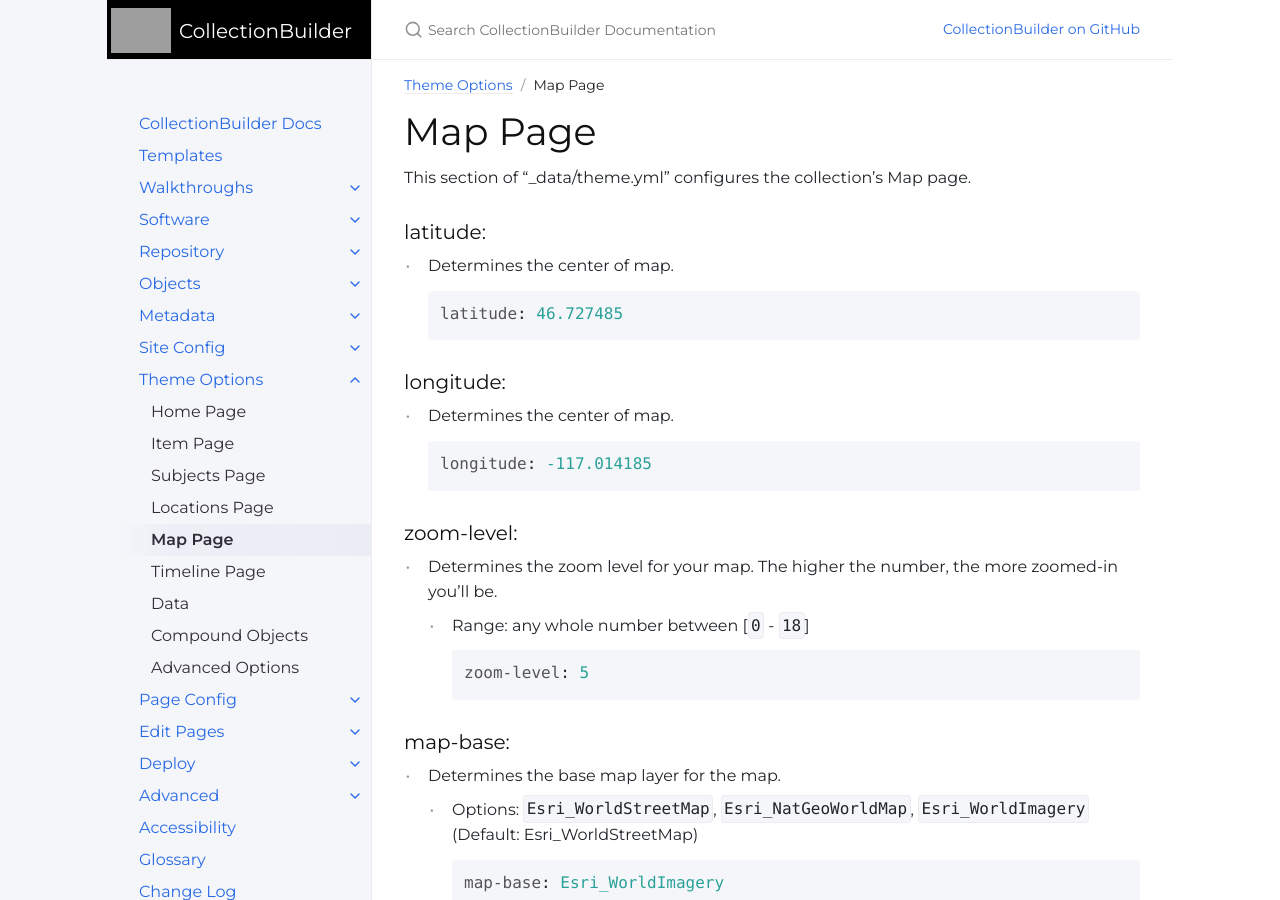
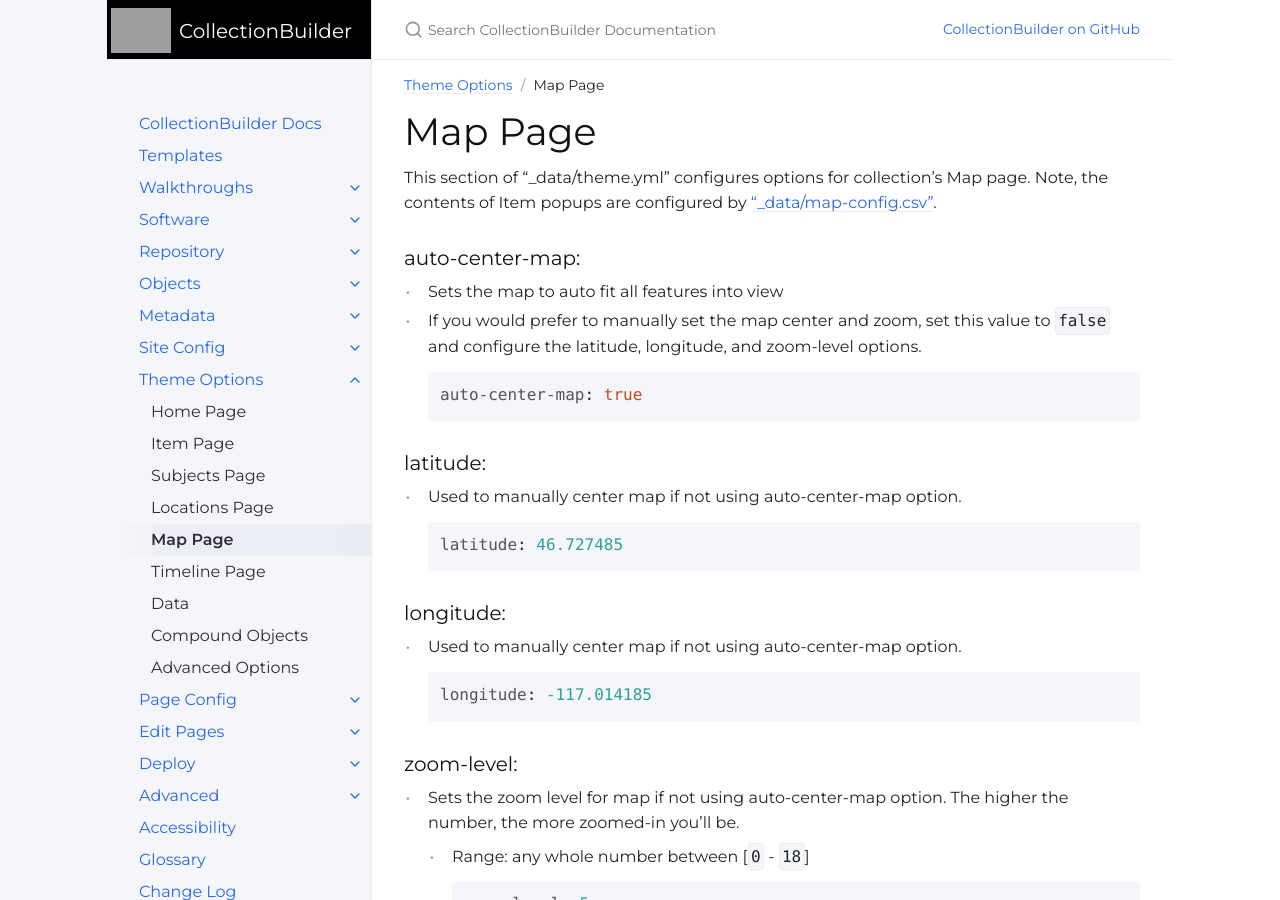
Before and after one commit to CollectionBuilder/cb-docs, a Jekyll site: the page built from docs/theme/map.md, in a window 1280 px wide and 900 px high. Built offline with Jekyll 4.4.1, drawn with Linux system fonts in a browser that asks for light colours; comment, search, counter and statistics services are not loaded; some of the changed text lies outside the part shown.

Commit message:
new map auto center

````diff
--- a/docs/theme/map.md
+++ b/docs/theme/map.md
@@ -6,22 +6,30 @@ nav_order: 7
 
 # Map Page
 
-This section of "_data/theme.yml" configures the collection's Map page.
+This section of "_data/theme.yml" configures options for collection's Map page.
+Note, the contents of Item popups are configured by ["_data/map-config.csv"]({{ '/docs/customization/config-map/' | relative_url }}).
+
+### auto-center-map:
+- Sets the map to auto fit all features into view
+- If you would prefer to manually set the map center and zoom, set this value to `false` and configure the latitude, longitude, and zoom-level options.
+```yaml
+auto-center-map: true
+```
 
 ### latitude:
-- Determines the center of map.
+- Used to manually center map if not using auto-center-map option.
 ```yaml
 latitude: 46.727485
 ```
 
 ### longitude:
-- Determines the center of map.
+- Used to manually center map if not using auto-center-map option.
 ```yaml
 longitude: -117.014185
 ```
 
 ### zoom-level:
-- Determines the zoom level for your map. The higher the number, the more zoomed-in you'll be.
+- Sets the zoom level for map if not using auto-center-map option. The higher the number, the more zoomed-in you'll be.
 	- Range: any whole number between [`0` - `18`]
 ```yaml
 zoom-level: 5
@@ -62,7 +70,7 @@ map-cluster: true
 ```
 
 ### map-cluster-radius:
-- Determines the size of clusters
+- Determines the size of clusters. A smaller radius will create more, smaller clusters, and increasing will create fewer, larger clusters on the map.
 	- Range: `10` to `80`
 ```yaml
 map-cluster-radius: 25
````
